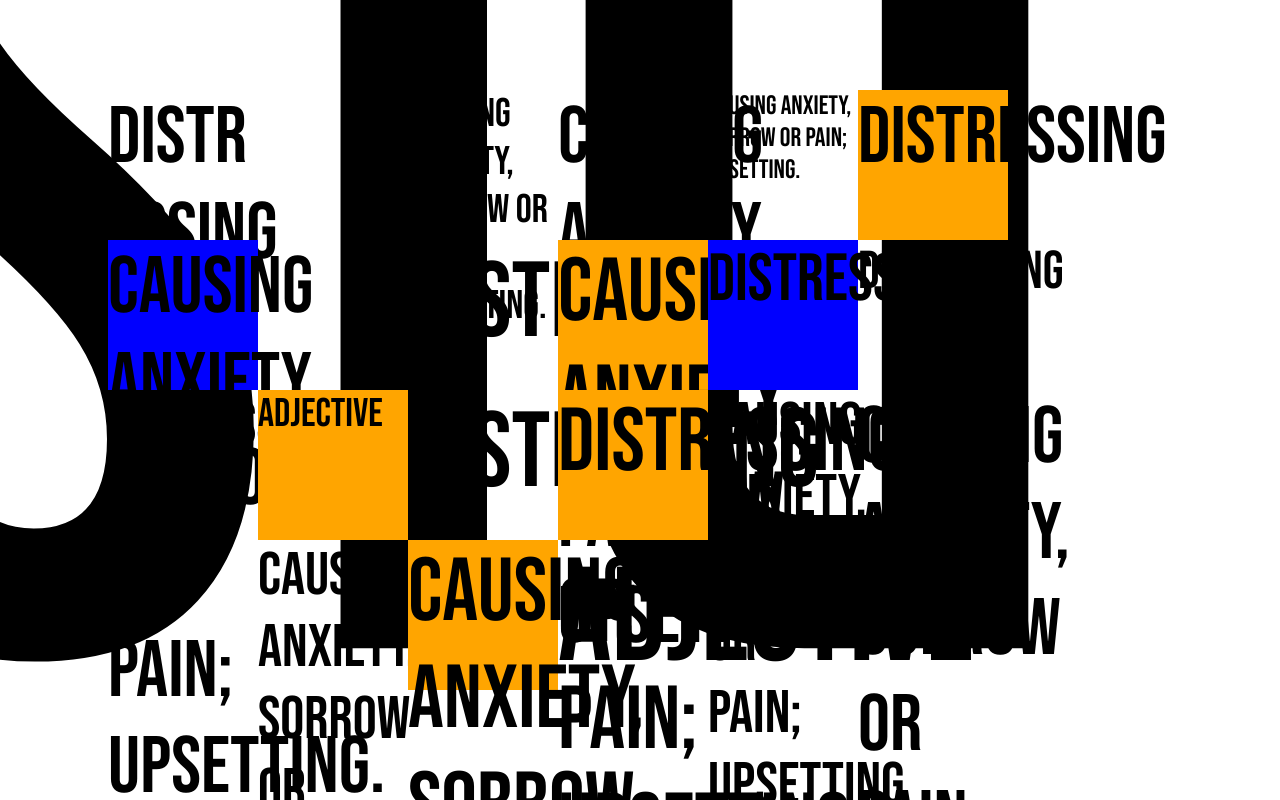
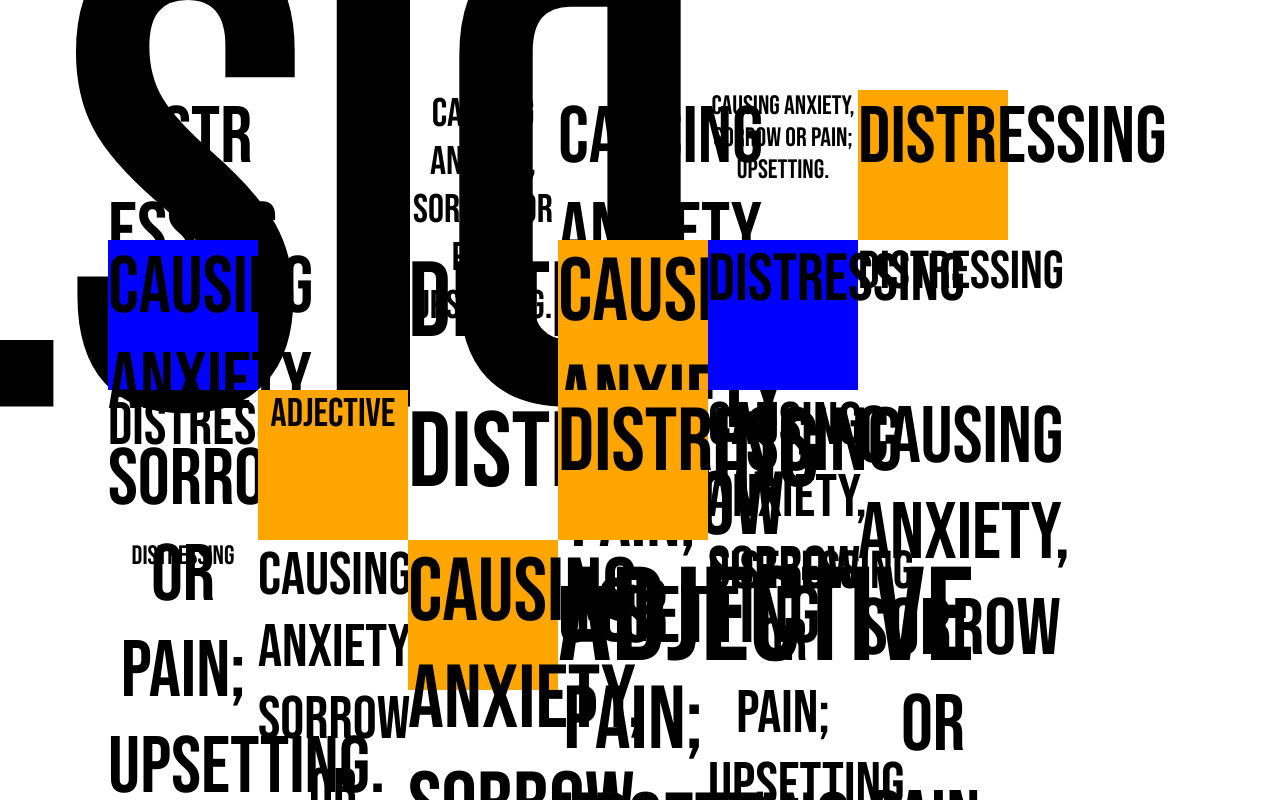
Before and after one commit to georgia-chen/cc19, a plain HTML site: page pleasesaveme/pleasesaveme.html in a window 1280 px wide. In both pictures the pointer is over the element 333 px from the left and 165 px from the top of the page. Shown: the top 800 px of the page. Drawn offline with Linux system fonts and the light colour scheme.

Commit message:
Add files via upload

```diff
--- a/pleasesaveme/pleasesaveme.css
+++ b/pleasesaveme/pleasesaveme.css
@@ -11,12 +11,13 @@
     position:relative;
     float:left;
     left:10px;
-    transition:transform 1s;
+    transition:transform 0.7s;
     width:150px;
     height:150px;
     margin:10 auto;
     grid-gap: 10px 10px;
     font-family: 'Bebas Neue';
+    text-align: center;
 }
 
 .cell-1{
@@ -36,7 +37,7 @@
 }
 
 .cell-2:hover{
-    transform: scale(-10);
+    transform: scale(-5);
   }
 
 
@@ -46,7 +47,7 @@
 }
 
 .cell-3:hover{
-    transform: scale(40);
+    transform: scale(30);
   }
 
 
```
